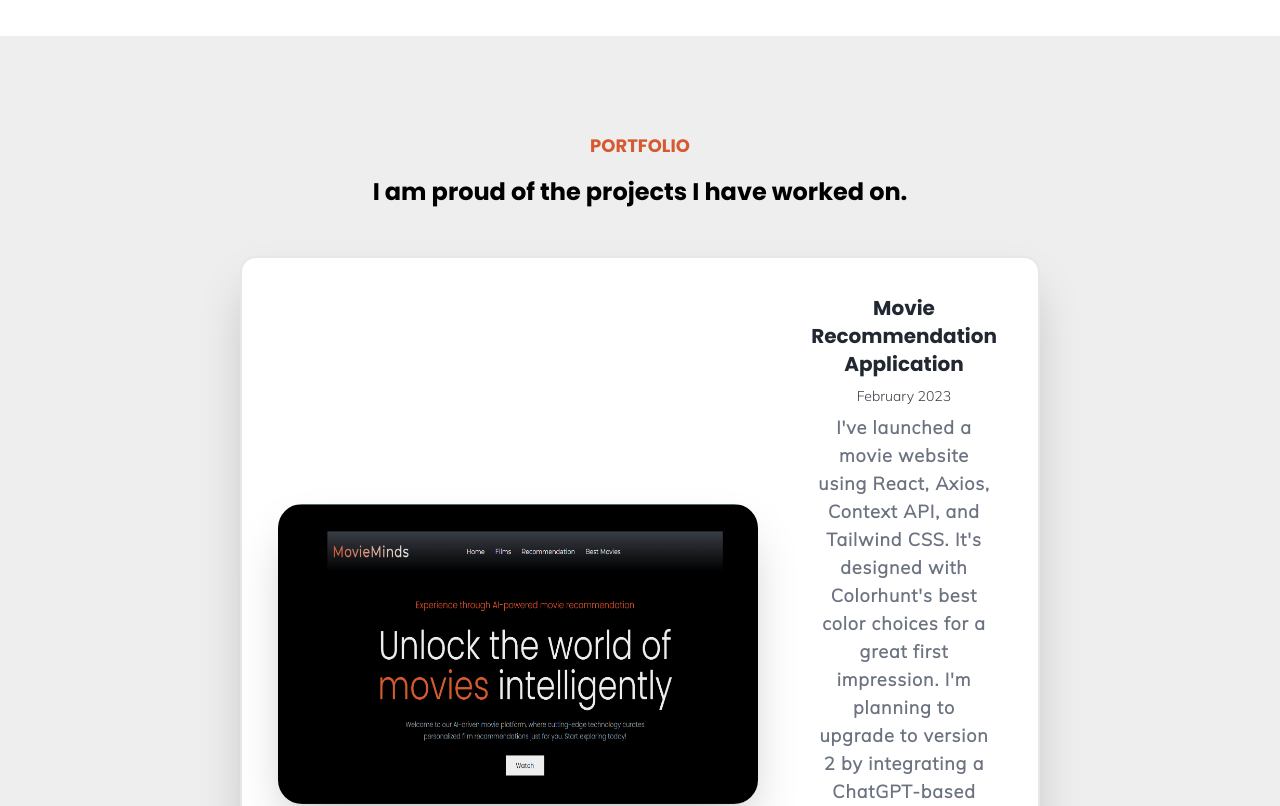
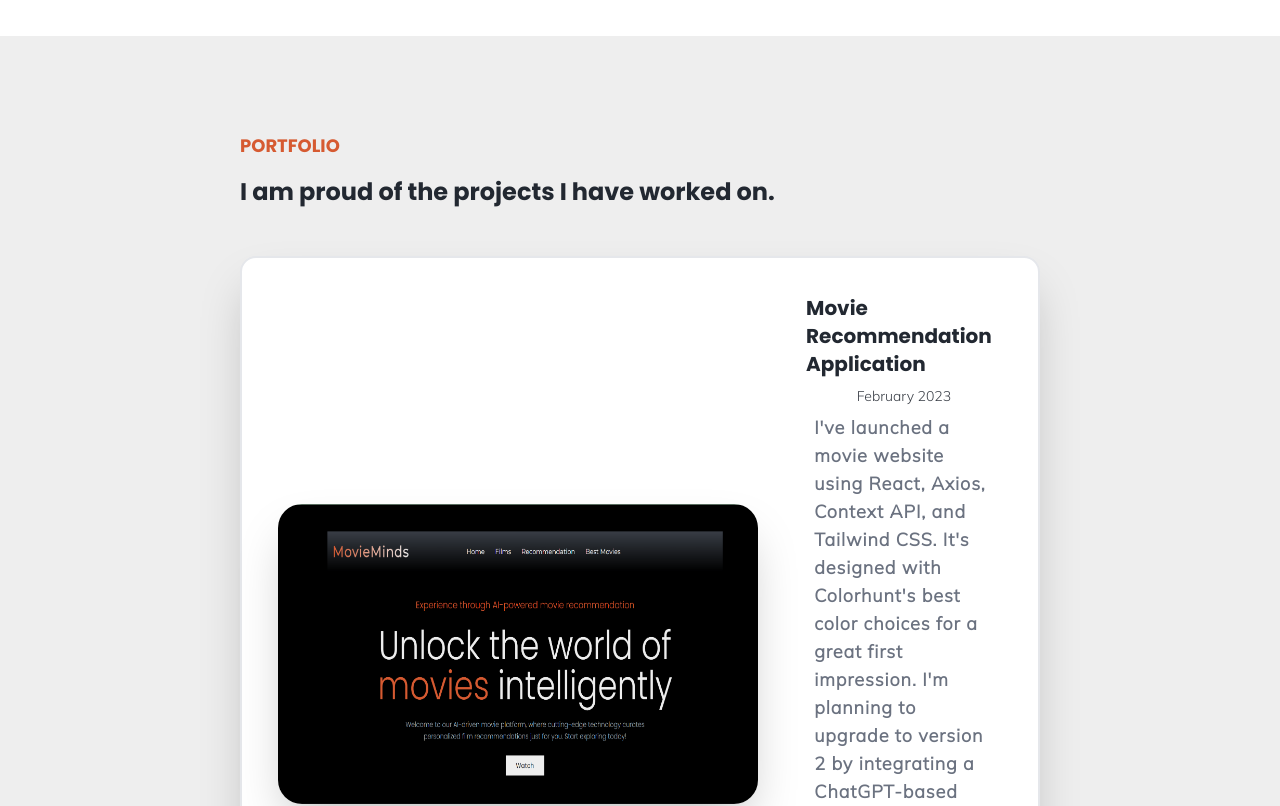
Before and after one commit to SaidARSLAN/personalPortfolio, a React (Vite) app: page / in a window 1280 px wide. Shown: the part 1540-2346 px from the top of the page. Built offline with nearby package versions, Linux system fonts and the light colour scheme.

Commit message:
everything has been fixed

```diff
--- a/src/sections/Projects.jsx
+++ b/src/sections/Projects.jsx
@@ -4,9 +4,9 @@ import ProjectCard from '../components/ProjectCard'
 
 const Projects = () => {
   return (
-    <section className='flex flex-col text-center'>
-      <h3 className='text-lg font-poppins text-pOrange'>PORTFOLIO</h3>
-      <h3 className='text-2xl my-4 font-poppins '>I am proud of the projects I have worked on.</h3>
+    <section className='flex flex-col'>
+      <h3 className='text-lg font-poppins text-center text-pOrange lg:text-left'>PORTFOLIO</h3>
+      <h3 className='text-2xl my-4 font-poppins text-center lg:text-left text-pBlack'>I am proud of the projects I have worked on.</h3>
       <div>
         {projects.map((project) => {
             return <ProjectCard project={project} />
```
